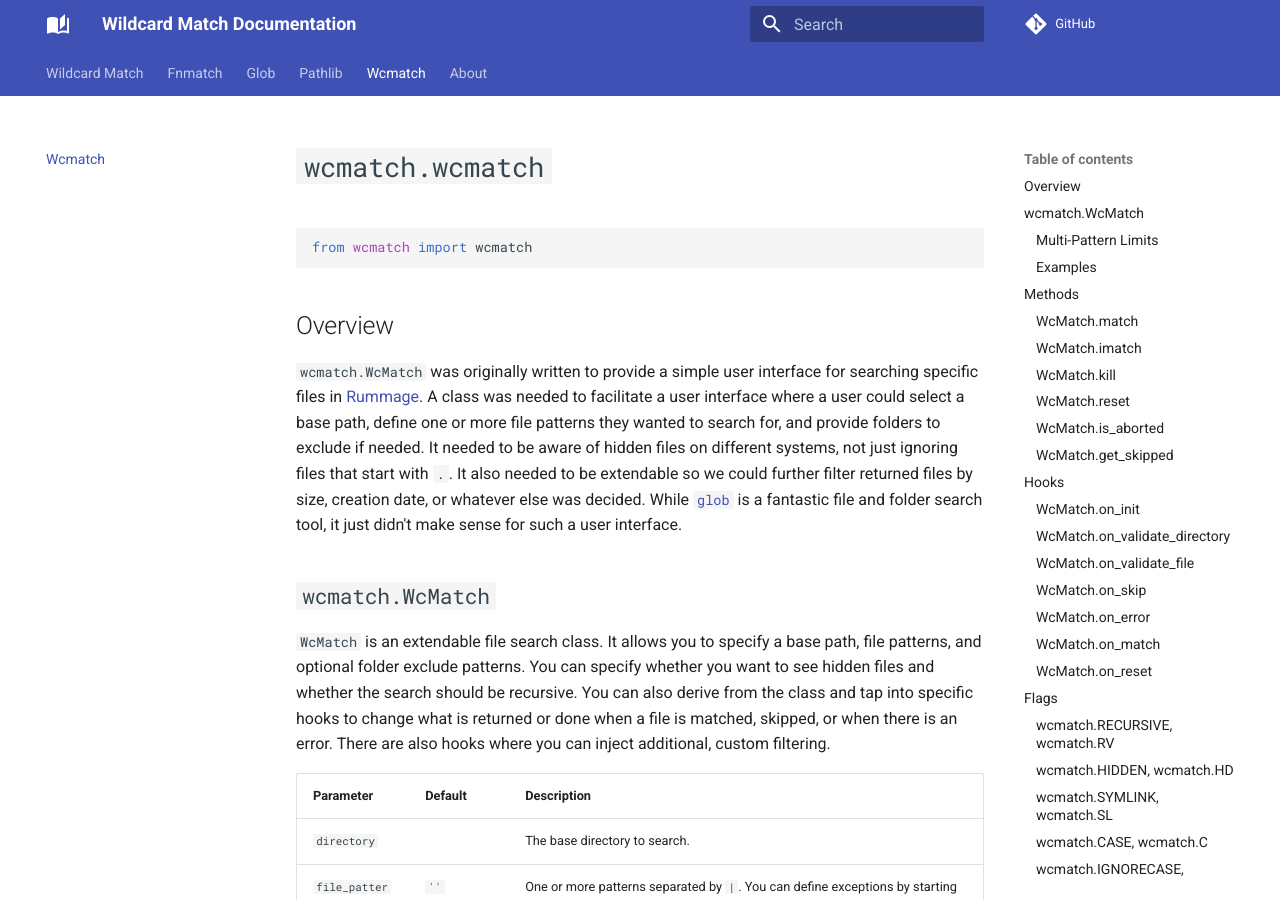
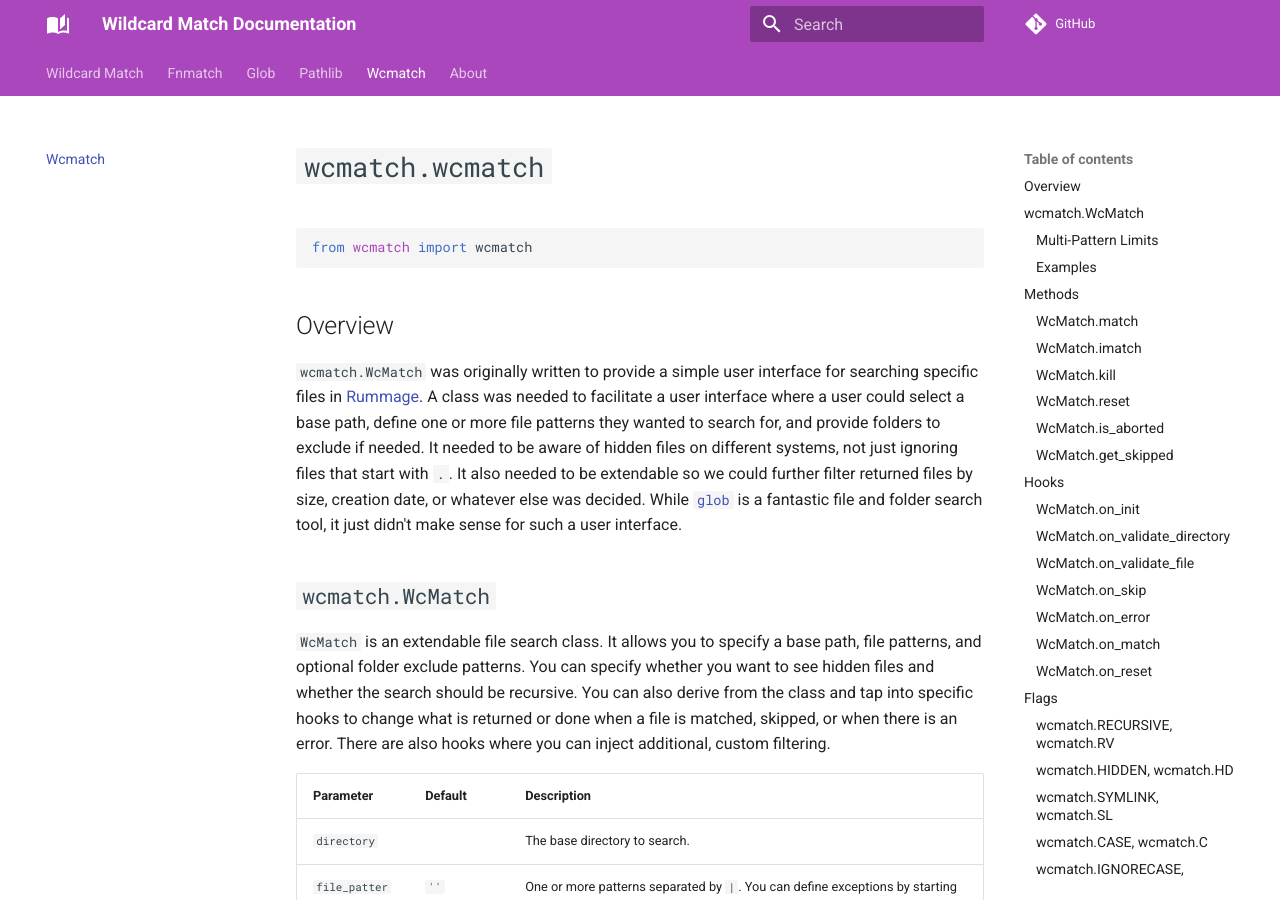
Before and after one commit to facelessuser/wcmatch, an MkDocs documentation site: the page built from docs/src/markdown/wcmatch.md, in a window 1280 px wide and 900 px high. Built offline with MkDocs 1.6.1 and Material for MkDocs 9.7.7, drawn with Linux system fonts in a browser that asks for light colours; comment, search, counter and statistics services are not loaded.

Commit message:
Prep for 7.1 release (#136)

```diff
--- a/docs/theme/announce.html
+++ b/docs/theme/announce.html
@@ -1,8 +1,12 @@
-<span class="twemoji"><svg xmlns="http://www.w3.org/2000/svg" viewBox="0 0 24 24"><path d="M23 12l-2.44-2.78.34-3.68-3.61-.82-1.89-3.18L12 3 8.6 1.54 6.71 4.72l-3.61.81.34 3.68L1 12l2.44 2.78-.34 3.69 3.61.82 1.89 3.18L12 21l3.4 1.46 1.89-3.18 3.61-.82-.34-3.68L23 12m-10 5h-2v-2h2v2m0-4h-2V7h2v6z"></path></svg></span>
+<span class="twemoji">
+{% set icon = "material/alert-decagram" %}
+{% include ".icons/" ~ icon ~ ".svg" %}
+</span>
 7.0 has been released! Check out the <a href="{{ 'about/release/#upgrade-to-7.0' | url }}">Release Notes</a> for more information and migration tips.
 <br>
 <a href="{{ 'about/contributing/#become-a-sponsor' | url }}">Sponsorship</a>
 is now available!
 <span class="twemoji heart-throb">
-  <svg xmlns="http://www.w3.org/2000/svg" width="16" height="16" viewBox="0 0 16 16"><path fill-rule="evenodd" d="M7.655 14.916L8 14.25l.345.666a.752.752 0 01-.69 0zm0 0L8 14.25l.345.666.002-.001.006-.003.018-.01a7.643 7.643 0 00.31-.17 22.08 22.08 0 003.433-2.414C13.956 10.731 16 8.35 16 5.5 16 2.836 13.914 1 11.75 1 10.203 1 8.847 1.802 8 3.02 7.153 1.802 5.797 1 4.25 1 2.086 1 0 2.836 0 5.5c0 2.85 2.045 5.231 3.885 6.818a22.075 22.075 0 003.744 2.584l.018.01.006.003h.002z"/></svg>
+  {% set icon = "octicons/heart-fill-16" %}
+  {% include ".icons/" ~ icon ~ ".svg" %}
 </span>
--- a/mkdocs.yml
+++ b/mkdocs.yml
@@ -13,8 +13,9 @@
   icon:
     logo: material/book-open-page-variant
   palette:
-    primary: drac-purple
-    accent: drac-purple
+    scheme: dracula
+    primary: purple
+    accent: purple
   font:
     text: Roboto
     code: Roboto Mono
```
Also changed, not shown: 1 other file.
